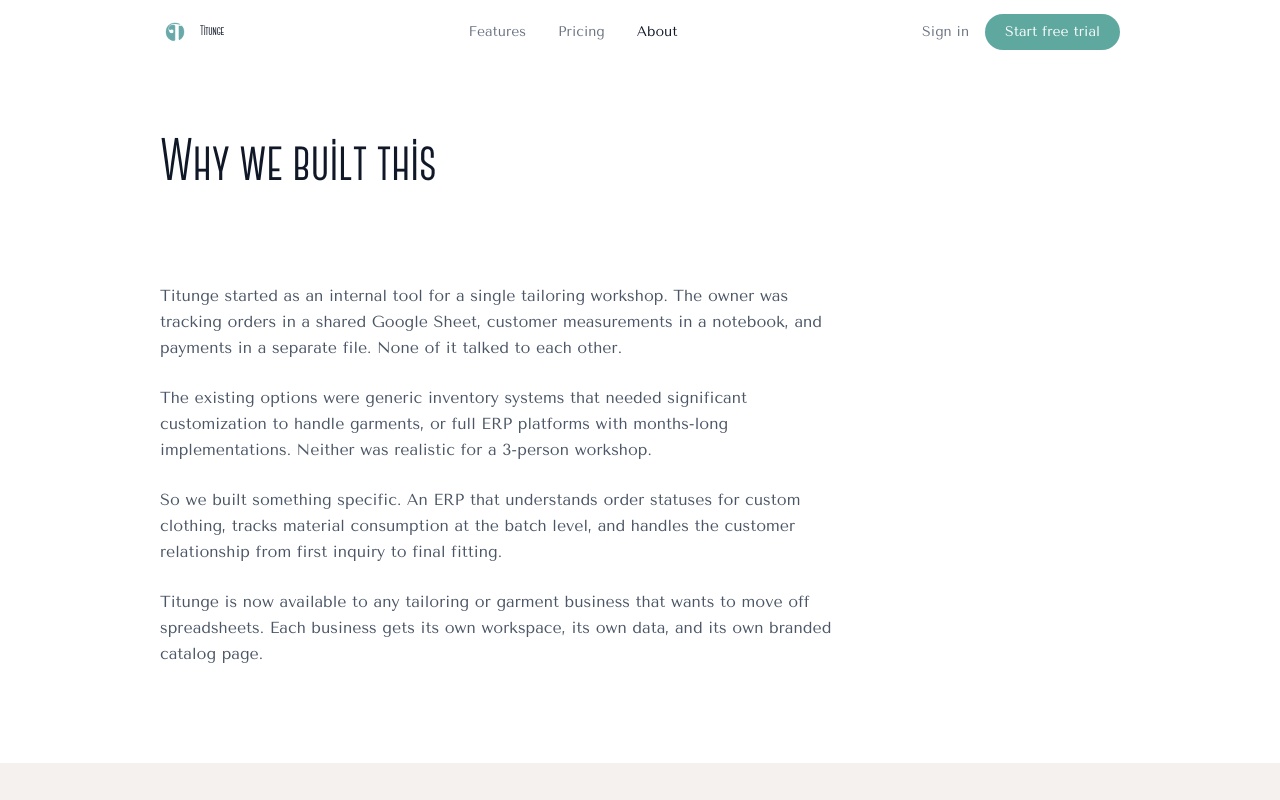
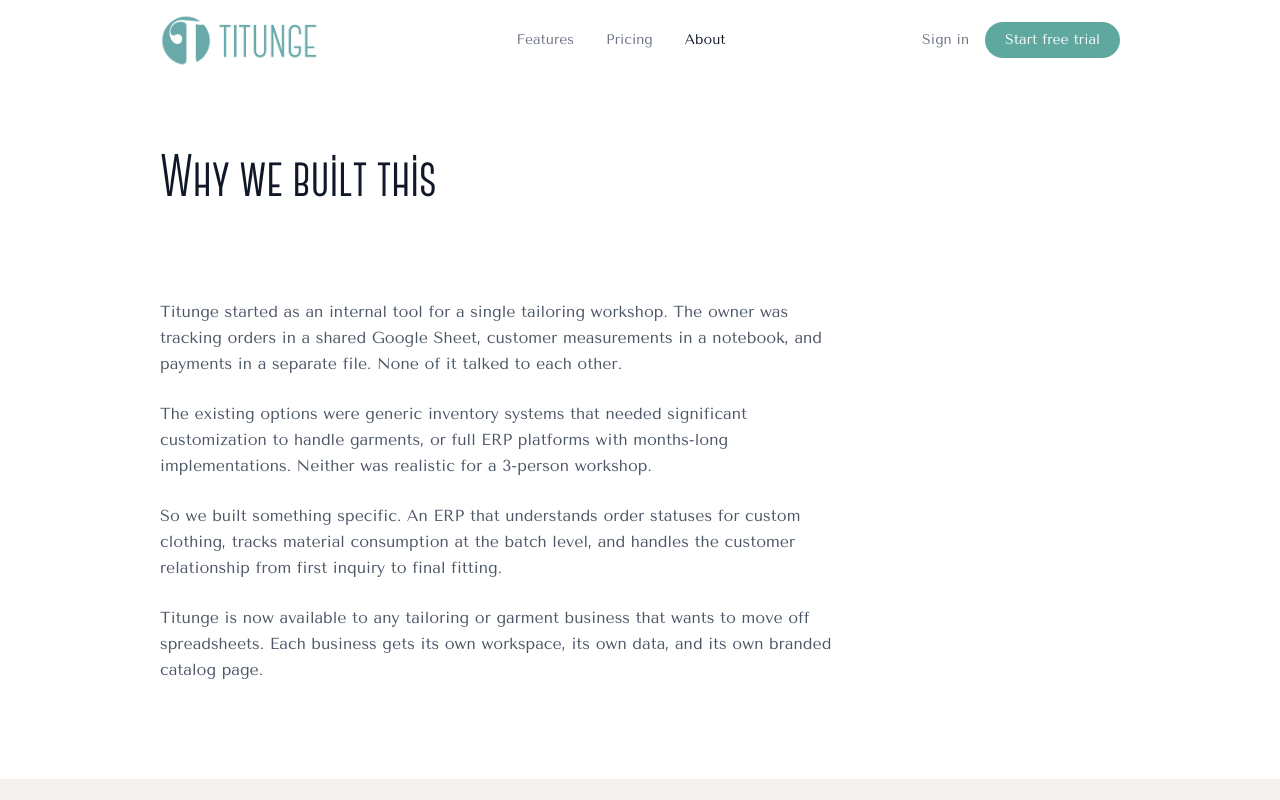
Before and after one commit to kondwanimuwowo/titunge, a Next.js app: page /about in a window 1280 px wide. Shown: the top 800 px of the page. Built offline with nearby package versions, Linux system fonts and the light colour scheme.

Commit message:
feat: use full logo in nav, taller header, bump page top padding

```diff
--- a/src/app/(marketing)/about/page.tsx
+++ b/src/app/(marketing)/about/page.tsx
@@ -21,7 +21,7 @@ export default function AboutPage() {
   return (
     <>
       {/* Header */}
-      <section className="pt-32 pb-20 bg-white">
+      <section className="pt-36 pb-20 bg-white">
         <div className="max-w-5xl mx-auto px-6 lg:px-8">
           <FadeIn className="max-w-2xl">
             <h1
--- a/src/app/(marketing)/contact/page.tsx
+++ b/src/app/(marketing)/contact/page.tsx
@@ -10,7 +10,7 @@ export default function ContactPage() {
   return (
     <>
       {/* Header */}
-      <section className="pt-32 pb-16" style={{ backgroundColor: "#f5f1ee" }}>
+      <section className="pt-36 pb-16" style={{ backgroundColor: "#f5f1ee" }}>
         <div className="max-w-5xl mx-auto px-6 lg:px-8">
           <FadeIn>
             <h1
--- a/src/app/(marketing)/features/page.tsx
+++ b/src/app/(marketing)/features/page.tsx
@@ -103,7 +103,7 @@ export default function FeaturesPage() {
   return (
     <>
       {/* Header */}
-      <section className="pt-32 pb-20" style={{ backgroundColor: "#0e1a18" }}>
+      <section className="pt-36 pb-20" style={{ backgroundColor: "#0e1a18" }}>
         <div className="max-w-5xl mx-auto px-6 lg:px-8">
           <FadeIn>
             <h1
--- a/src/app/(marketing)/page.tsx
+++ b/src/app/(marketing)/page.tsx
@@ -115,7 +115,7 @@ export default function HomePage() {
   return (
     <>
       {/* Hero */}
-      <section className="relative pt-32 pb-24 lg:pt-44 lg:pb-36" style={{ backgroundColor: "#0e1a18" }}>
+      <section className="relative pt-36 pb-24 lg:pt-48 lg:pb-36" style={{ backgroundColor: "#0e1a18" }}>
         <div className="max-w-5xl mx-auto px-6 lg:px-8">
           <FadeIn className="max-w-3xl">
             <h1
--- a/src/app/(marketing)/pricing/page.tsx
+++ b/src/app/(marketing)/pricing/page.tsx
@@ -87,7 +87,7 @@ export default function PricingPage() {
   return (
     <>
       {/* Header */}
-      <section className="pt-32 pb-16" style={{ backgroundColor: "#f5f1ee" }}>
+      <section className="pt-36 pb-16" style={{ backgroundColor: "#f5f1ee" }}>
         <div className="max-w-5xl mx-auto px-6 lg:px-8">
           <FadeIn>
             <h1
--- a/src/components/marketing/MarketingNav.tsx
+++ b/src/components/marketing/MarketingNav.tsx
@@ -32,22 +32,16 @@ export function MarketingNav() {
       )}
     >
       <div className="max-w-5xl mx-auto px-6 lg:px-8">
-        <div className="flex items-center justify-between h-16">
+        <div className="flex items-center justify-between h-20">
           {/* Logo */}
-          <Link href="/" className="flex items-center gap-2.5 shrink-0">
+          <Link href="/" className="flex items-center shrink-0">
             <Image
-              src="/titunge-logo-mark.png"
+              src="/titunge-logo.png"
               alt="Titunge"
-              width={30}
-              height={30}
+              width={160}
+              height={48}
               className="object-contain"
             />
-            <span
-              className="text-sm font-semibold tracking-tight text-gray-900"
-              style={{ fontFamily: "var(--font-canter)" }}
-            >
-              Titunge
-            </span>
           </Link>
 
           {/* Desktop nav */}
```
Also changed, not shown: public/titunge-logo.png.
